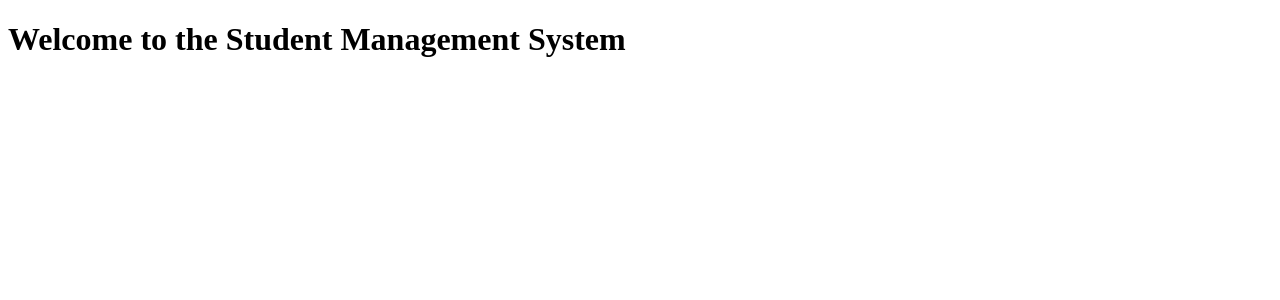
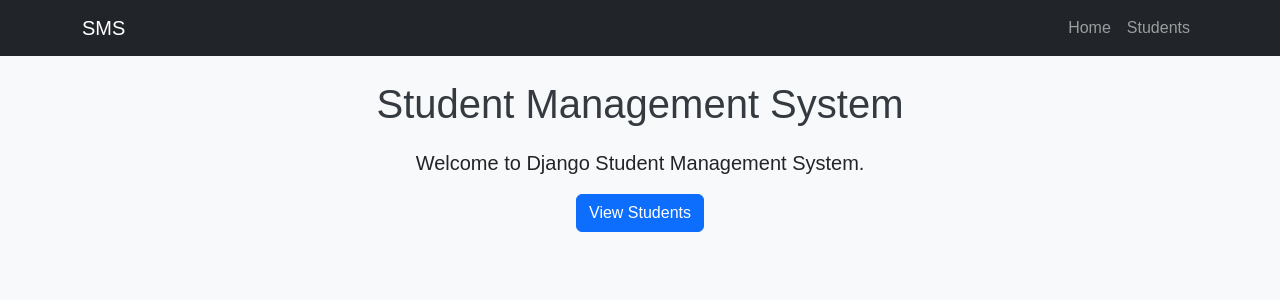
Before and after one commit to Nithin0029/StudentManagementSystem, a Django app: page /student/ in a window 1280 px wide. Shown: the top 300 px of the page. Run offline with Django 5.2, Linux system fonts and the light colour scheme.

Commit message:
Html css

```diff
--- /dev/null
+++ b/static/css/style.css
@@ -0,0 +1,8 @@
+body{
+    background-color: #f8f9fa;
+    font-family:Arial,sans-serif;
+}
+h1,h2,h3{
+    color: #343a40;
+    margin-bottom: 20px;
+}
--- a/student/urls.py
+++ b/student/urls.py
@@ -4,4 +4,6 @@ from . import views
 
 urlpatterns = [
     path('', views.home, name='student_home'),
+    path('students/', views.student_list, name='student_list'),
+    path('students/<int:student_id>/', views.student_detail, name='student_detail'),
 ]
--- a/student/views.py
+++ b/student/views.py
@@ -1,5 +1,23 @@
-from django.shortcuts import render
-
+from django.shortcuts import render,get_object_or_404
+from .models import student
 
 def home(request):
     return render(request, 'home.html')
+
+def student_list(request):
+    students=student.objects.all().order_by('first_name')
+
+    context={
+        'students': students
+    }
+
+    return render(request, 'students/student_list.html', context)
+
+def student_detail(request, student_id):
+    student_record = get_object_or_404(student, id=student_id)
+
+    context = {
+        'student': student_record
+    }
+
+    return render(request, 'students/student_detail.html', context)
--- a/templates/base.html
+++ b/templates/base.html
@@ -0,0 +1,54 @@
+<!DOCTYPE html>
+<html lang="en">
+
+<head>
+
+{% load static %}
+
+<meta charset="UTF-8">
+
+<title>Student Management System</title>
+
+<link href="https://cdn.jsdelivr.net/npm/bootstrap@5.3.3/dist/css/bootstrap.min.css"
+      rel="stylesheet">
+
+<link rel="stylesheet"
+      href="{% static 'css/style.css' %}">
+
+</head>
+
+<body>
+
+<nav class="navbar navbar-expand-lg navbar-dark bg-dark">
+
+    <div class="container">
+
+        <a class="navbar-brand" href="/">SMS</a>
+
+        <ul class="navbar-nav ms-auto">
+
+            <li class="nav-item">
+                <a class="nav-link" href="/">Home</a>
+            </li>
+
+            <li class="nav-item">
+                <a class="nav-link" href="{% url 'student_list' %}">Students</a>
+            </li>
+
+        </ul>
+
+    </div>
+
+</nav>
+
+<div class="container mt-4">
+
+    {% block content %}
+
+    {% endblock %}
+
+</div>
+
+</body>
+
+</html>
--- a/templates/home.html
+++ b/templates/home.html
@@ -1,11 +1,19 @@
-<!DOCTYPE html>
-<html lang="en">
-<head>
-    <meta charset="UTF-8">
-    <meta name="viewport" content="width=device-width, initial-scale=1.0">
-    <title>SMS</title>
-</head>
-<body>
-    <h1>Welcome to the Student Management System</h1>
-</body>
-</html>
+{% extends "base.html" %}
+
+{% block content %}
+
+<div class="text-center">
+
+    <h1>Student Management System</h1>
+
+    <p class="lead">
+        Welcome to Django Student Management System.
+    </p>
+
+    <a href="{% url 'student_list' %}" class="btn btn-primary">
+        View Students
+    </a>
+
+</div>
+
+{% endblock %}
```
Also changed, not shown: student/tests.py (added, +28 -0 lines), templates/students/student_detail.html (+64 -0 lines), templates/students/student_list.html (+78 -0 lines).
